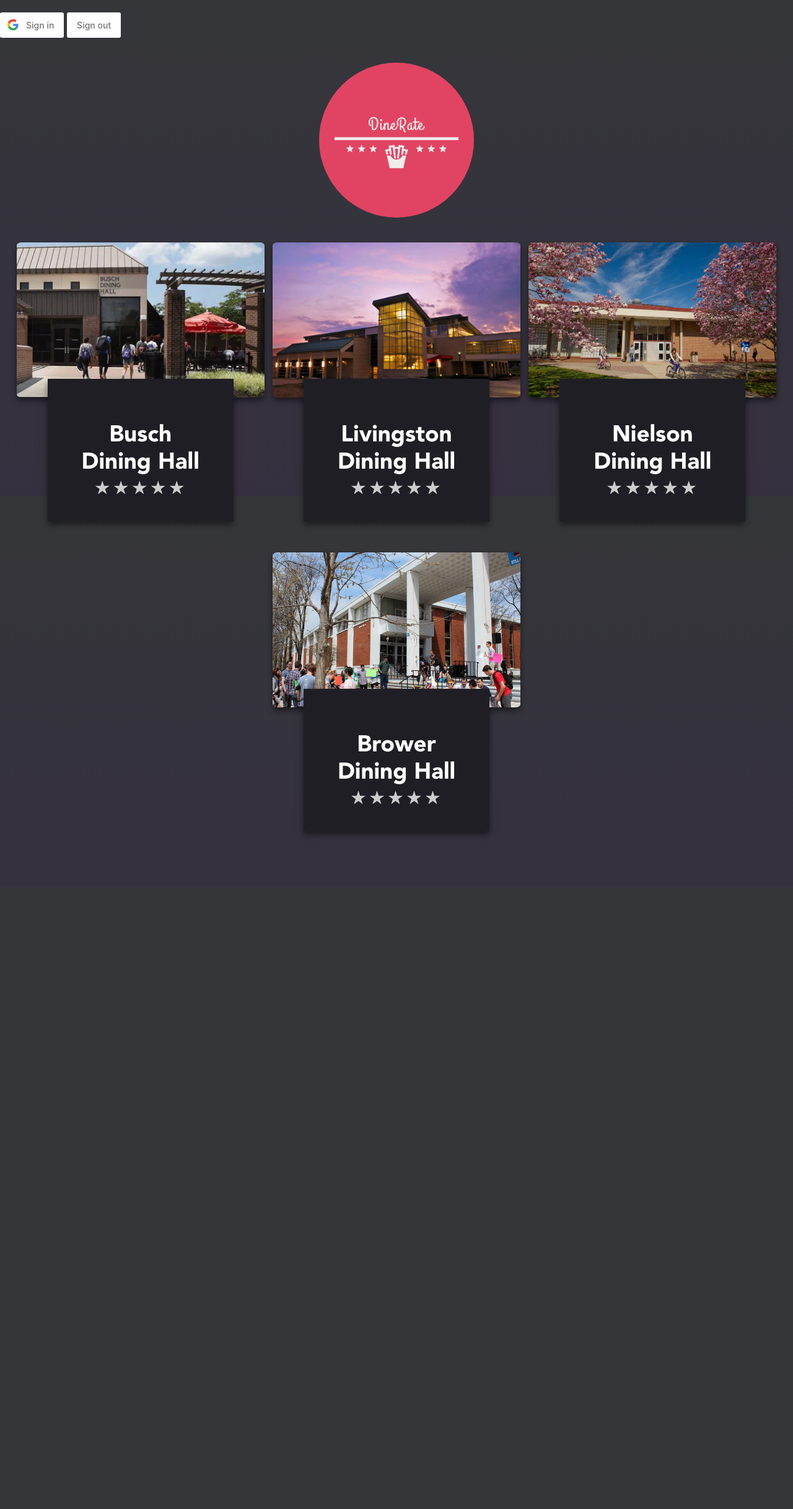
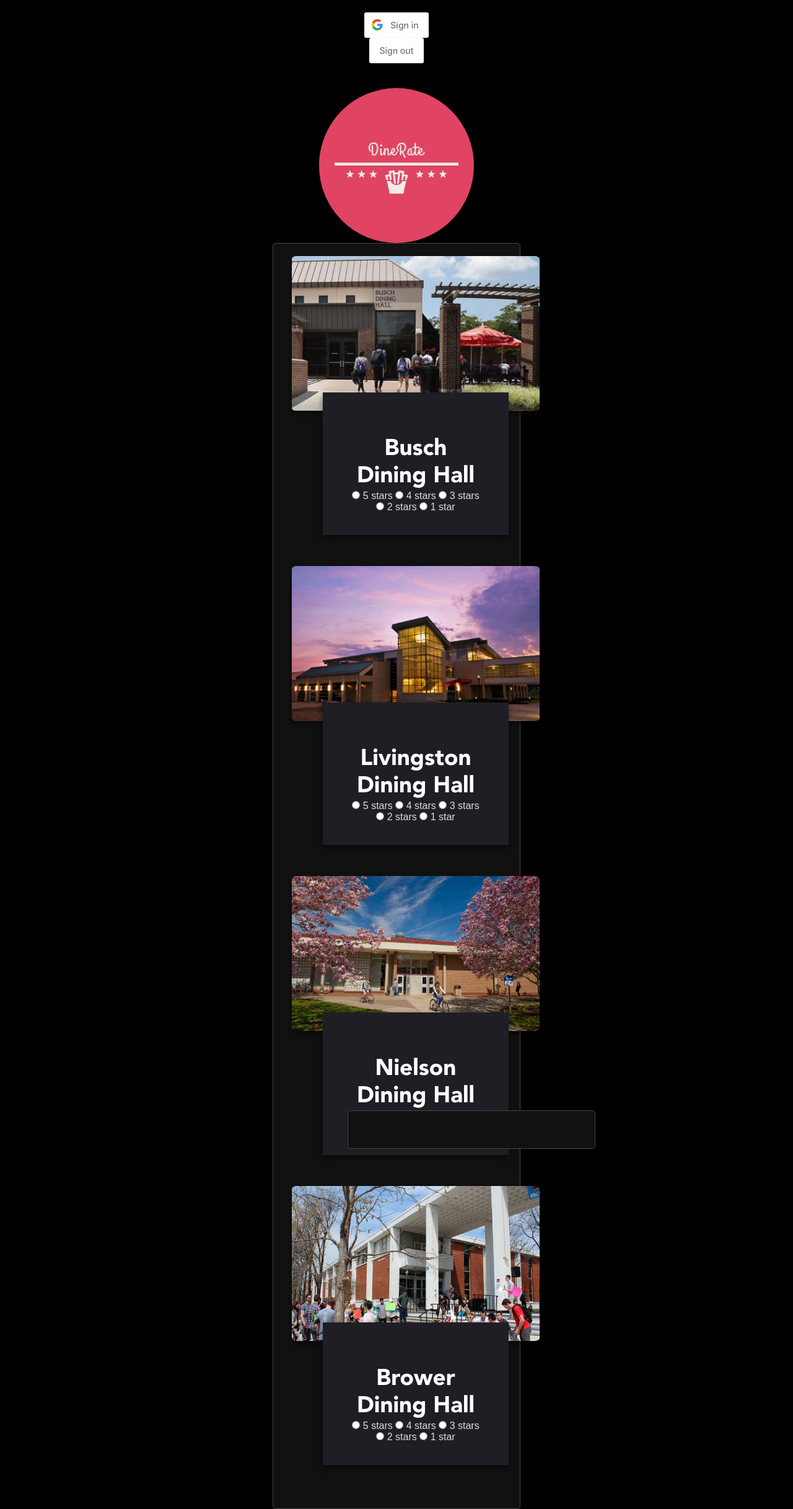
Before and after one commit to sreekar-muktevi/DineRate, a Flask app: page / in a window 1280 px wide. Shown: the whole page at 62% size. Before the commit the page ends 1349 px from the top, so only its background shows below. Run offline with Flask 2, Linux system fonts and the light colour scheme; some libraries are stand-ins or nearby versions; some web fonts are replaced.

Commit message:
testing implement stars

```diff
--- a/flask_app/static/styles.css
+++ b/flask_app/static/styles.css
@@ -185,7 +185,7 @@
 }
 
 /* STAR SHIT */
-.rate {
+/* .rate {
   float:left;
   margin-left: 25px;
   height: 46px;
@@ -220,4 +220,142 @@
 .rate > input:checked ~ label:hover ~ label,
 .rate > label:hover ~ input:checked ~ label {
   color: #c59b08;
+} */
+
+@import url('https://fonts.googleapis.com/css?family=Poppins:400,500,600,700&display=swap');
+*{
+  margin: 0;
+  padding: 0;
+  box-sizing: border-box;
+  font-family: 'Poppins', sans-serif;
 }
+html,body{
+  display: grid;
+  height: 100%;
+  place-items: center;
+  text-align: center;
+  background: #000;
+}
+.container{
+  position: relative;
+  width: 400px;
+  background: #111;
+  padding: 20px 30px;
+  border: 1px solid #444;
+  border-radius: 5px;
+  display: flex;
+  align-items: center;
+  justify-content: center;
+  flex-direction: column;
+}
+.container .post{
+  display: none;
+}
+.container .text{
+  font-size: 25px;
+  color: #666;
+  font-weight: 500;
+}
+.container .edit{
+  position: absolute;
+  right: 10px;
+  top: 5px;
+  font-size: 16px;
+  color: #666;
+  font-weight: 500;
+  cursor: pointer;
+}
+.container .edit:hover{
+  text-decoration: underline;
+}
+.container .star-widget input{
+  display: none;
+}
+.star-widget label{
+  font-size: 40px;
+  color: #444;
+  padding: 10px;
+  float: right;
+  transition: all 0.2s ease;
+}
+input:not(:checked) ~ label:hover,
+input:not(:checked) ~ label:hover ~ label{
+  color: #fd4;
+}
+input:checked ~ label{
+  color: #fd4;
+}
+input#rate-5:checked ~ label{
+  color: #fe7;
+  text-shadow: 0 0 20px #952;
+}
+#rate-1:checked ~ form header:before{
+  content: "I just hate it ";
+}
+#rate-2:checked ~ form header:before{
+  content: "I don't like it ";
+}
+#rate-3:checked ~ form header:before{
+  content: "It is awesome ";
+}
+#rate-4:checked ~ form header:before{
+  content: "I just like it ";
+}
+#rate-5:checked ~ form header:before{
+  content: "I just love it ";
+}
+.container form{
+  display: none;
+}
+input:checked ~ form{
+  display: block;
+}
+form header{
+  width: 100%;
+  font-size: 25px;
+  color: #fe7;
+  font-weight: 500;
+  margin: 5px 0 20px 0;
+  text-align: center;
+  transition: all 0.2s ease;
+}
+form .textarea{
+  height: 100px;
+  width: 100%;
+  overflow: hidden;
+}
+form .textarea textarea{
+  height: 100%;
+  width: 100%;
+  outline: none;
+  color: #eee;
+  border: 1px solid #333;
+  background: #222;
+  padding: 10px;
+  font-size: 17px;
+  resize: none;
+}
+.textarea textarea:focus{
+  border-color: #444;
+}
+form .btn{
+  height: 45px;
+  width: 100%;
+  margin: 15px 0;
+}
+form .btn button{
+  height: 100%;
+  width: 100%;
+  border: 1px solid #444;
+  outline: none;
+  background: #222;
+  color: #999;
+  font-size: 17px;
+  font-weight: 500;
+  text-transform: uppercase;
+  cursor: pointer;
+  transition: all 0.3s ease;
+}
+form .btn button:hover{
+  background: #1b1b1b;
+}
--- a/flask_app/templates/index.html
+++ b/flask_app/templates/index.html
@@ -45,6 +45,19 @@
                 console.log('user failed to sign in')
             })
         })
+    }
+    const btn = document.querySelector("button");
+    const post = document.querySelector(".post");
+    const widget = document.querySelector(".star-widget");
+    const editBtn = document.querySelector(".edit");
+    btn.onclick = ()=>{
+      widget.style.display = "none";
+      post.style.display = "block";
+      editBtn.onclick = ()=>{
+        widget.style.display = "block";
+        post.style.display = "none";
+      }
+      return false;
     }
   </script>
 
@@ -109,17 +122,32 @@
       </div>
       <div class="card-text">
         <a href= "http://127.0.0.1:5000/neilson" class="card-title">Nielson Dining Hall</a>
-        <div class="rate">
-          <input type="radio" id="star15" name="rate" value="5" />
-          <label for="star15" title="text">5 stars</label>
-          <input type="radio" id="star14" name="rate" value="4" />
-          <label for="star14" title="text">4 stars</label>
-          <input type="radio" id="star13" name="rate" value="3" />
-          <label for="star13" title="text">3 stars</label>
-          <input type="radio" id="star12" name="rate" value="2" />
-          <label for="star12" title="text">2 stars</label>
-          <input type="radio" id="star11" name="rate" value="1" />
-          <label for="star11" title="text">1 star</label>
+        <div class="container">
+          <div class="post">
+            <div class="text">Thanks for rating us!</div>
+            <div class="edit">EDIT</div>
+          </div>
+          <div class="star-widget">
+            <input type="radio" name="rate" id="rate-5">
+            <label for="rate-5" class="fas fa-star"></label>
+            <input type="radio" name="rate" id="rate-4">
+            <label for="rate-4" class="fas fa-star"></label>
+            <input type="radio" name="rate" id="rate-3">
+            <label for="rate-3" class="fas fa-star"></label>
+            <input type="radio" name="rate" id="rate-2">
+            <label for="rate-2" class="fas fa-star"></label>
+            <input type="radio" name="rate" id="rate-1">
+            <label for="rate-1" class="fas fa-star"></label>
+            <form action="#">
+              <header></header>
+              <div class="textarea">
+                <textarea cols="30" placeholder="Describe your experience.."></textarea>
+              </div>
+              <div class="btn">
+                <button type="submit">Post</button>
+              </div>
+            </form>
+          </div>
         </div>
       </div>
     </div>
--- a/stars.html
+++ b/flask_app/templates/stars.html
@@ -3,7 +3,7 @@
   <head>
     <meta charset="utf-8">
     <title>Star Rating Form | CodingNepal</title>
-    <link rel="stylesheet" href="starstyle.css">
+    <link rel="stylesheet" href="../static/starstyle.css">
     <link rel="stylesheet" href="https://cdnjs.cloudflare.com/ajax/libs/font-awesome/5.15.3/css/all.min.css"/>
   </head>
   <body>
```
Also changed, not shown: flask_app/static/script.js (added), flask_app/static/starstyle.css (renamed from starstyle.css), script.js (added).
